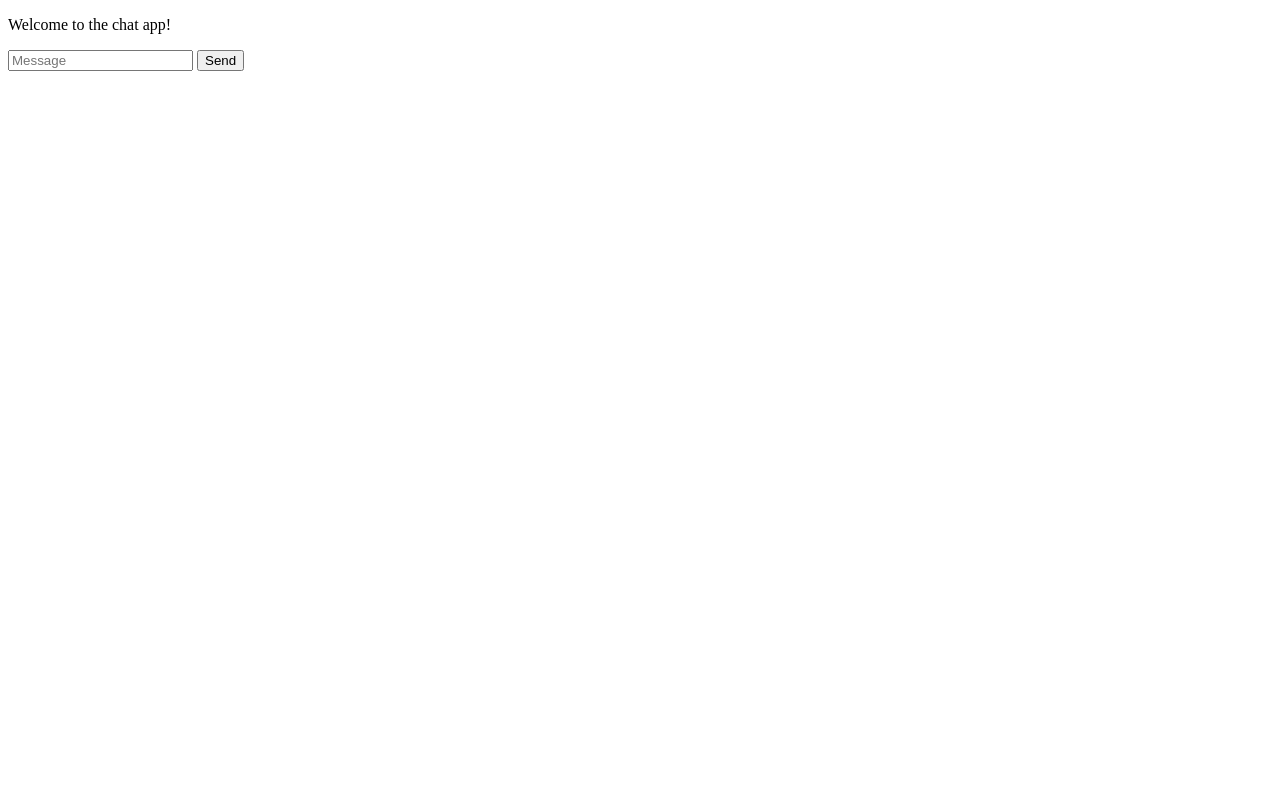
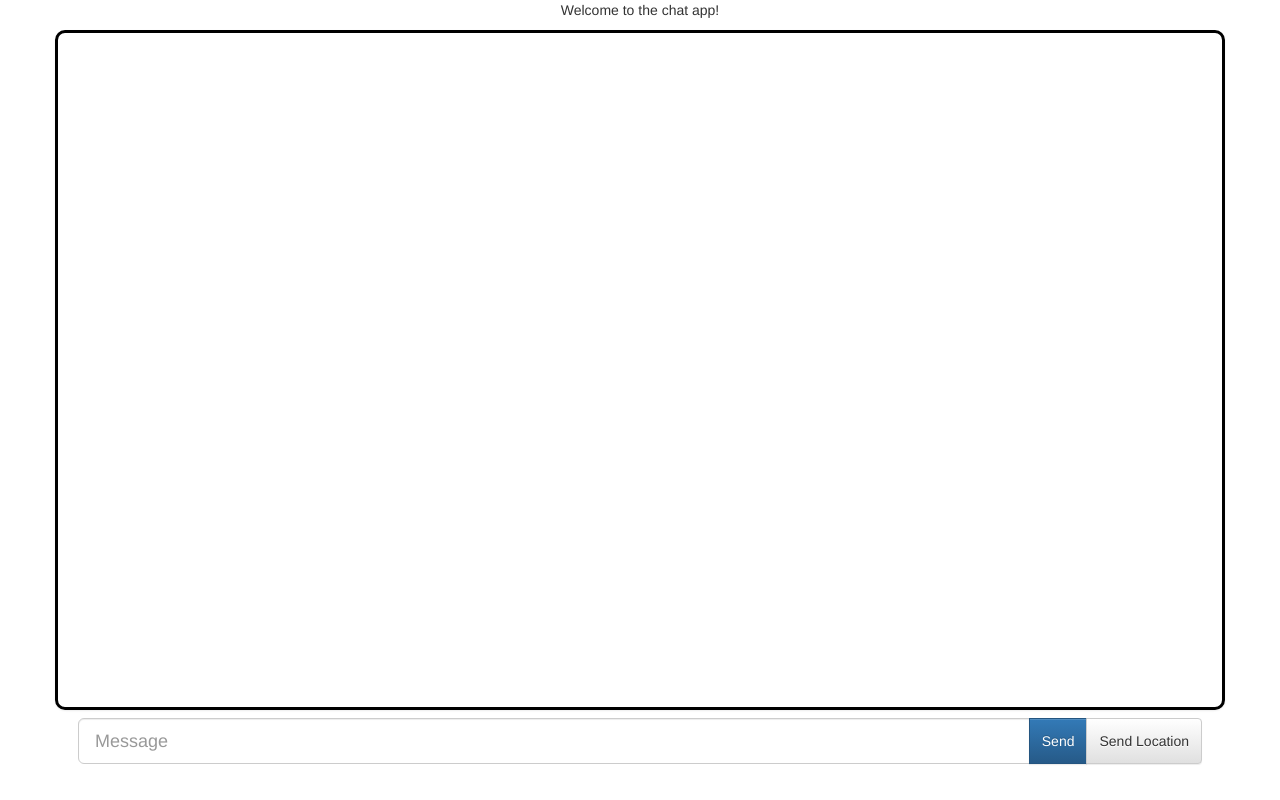
Before and after one commit to KuroyukiDev/zen-chat-app, a website: page public/index.html in a window 1280 px wide. Drawn offline with nearby package versions, Linux system fonts and the light colour scheme; no server answers.

Commit message:
Update Chatlog View and Msg Input controls UI styling

```diff
--- /dev/null
+++ b/public/css/chat-view-style.css
@@ -0,0 +1,25 @@
+body {
+  height: 100vh;
+  width: 100vw;
+}
+.chat-log-style {
+  max-height: 95vh;
+  min-height: 70vh;
+  height: 85vh;
+  overflow-y: auto;
+  width: 100%;
+  margin: auto;
+  border: 3px solid black;
+  border-radius: 10px;
+}
+
+#input-form-area {
+  bottom: 0;
+  height: auto;
+  max-height: 5vh;
+  min-height: 2vh;
+  width: 100%;
+  margin: auto auto 0 auto;
+  padding: 8px;
+  position: relative;
+}
--- a/public/index.html
+++ b/public/index.html
@@ -2,19 +2,45 @@
 <html>
 <head>
   <meta charset="utf-8">
+  <!-- <link rel="stylesheet" href="/css/styles.css" /> -->
+  <!-- Latest compiled and minified CSS -->
+  <link rel="stylesheet" href="https://maxcdn.bootstrapcdn.com/bootstrap/3.3.7/css/bootstrap.min.css">
 
+  <!-- Optional theme -->
+  <link rel="stylesheet" href="https://maxcdn.bootstrapcdn.com/bootstrap/3.3.7/css/bootstrap-theme.min.css">
+
+  <!-- Latest compiled and minified JavaScript -->
+  <script src="https://maxcdn.bootstrapcdn.com/bootstrap/3.3.7/js/bootstrap.min.js"></script>
+
+  <link rel="stylesheet" href="/css/chat-view-style.css" />
 
 </head>
 <body>
-  <p>Welcome to the chat app!</p>
-  <ol id="chatlog">
+  <div class="container">
+    <p class="text-center">Welcome to the chat app!</p>
+    <div class="row">
+      <ol class="chat-log-style list-group" id="chatlog">
 
-  </ol>
+      </ol>
+    </div>
 
-  <form id="msg-form">
-    <input type="text" name="message" placeholder="Message" />
-    <button>Send</button>
-  </form>
+    <div class="row" id="input-form-area">
+      <form class="input-group form-inline" id="msg-form">
+          <input class="form-control input-lg" type="text" name="message" placeholder="Message" />
+
+        <div class="input-group-btn">
+            <button type="submit" class="btn btn-primary input-lg">Send</button>
+            <button type="button" class="btn btn-default input-lg" id="send-location">Send Location</button>
+        </div>
+      </form>
+
+    </div>
+
+  </div>
+
+
+
+
 
   <script src="/socket.io/socket.io.js"></script>
   <script src="/js/libs/jquery-3.1.0.min.js"></script>
--- a/public/js/index.js
+++ b/public/js/index.js
@@ -10,18 +10,12 @@ socket.on('disconnect', function () {
 
 socket.on('newMsg', function (msg) {
   console.log('newMsg', msg);
-  var li = jQuery('<li></li>');
+  var li = jQuery('<li class="list-group-item"></li>');
   li.text(`${msg.from}: ${msg.text}`);
 
   jQuery('#chatlog').append(li);
 });
-//
-// socket.emit('createMsg', {
-//   from: 'RocketCat777',
-//   text: 'Sup peoples!?'
-// }, function () {
-//   console.log('Delivered');
-// });
+
 
 jQuery('#msg-form').on('submit', function (e) {
   e.preventDefault();
```
Also changed, not shown: public/css/styles.css (added, +1 -0 lines).
